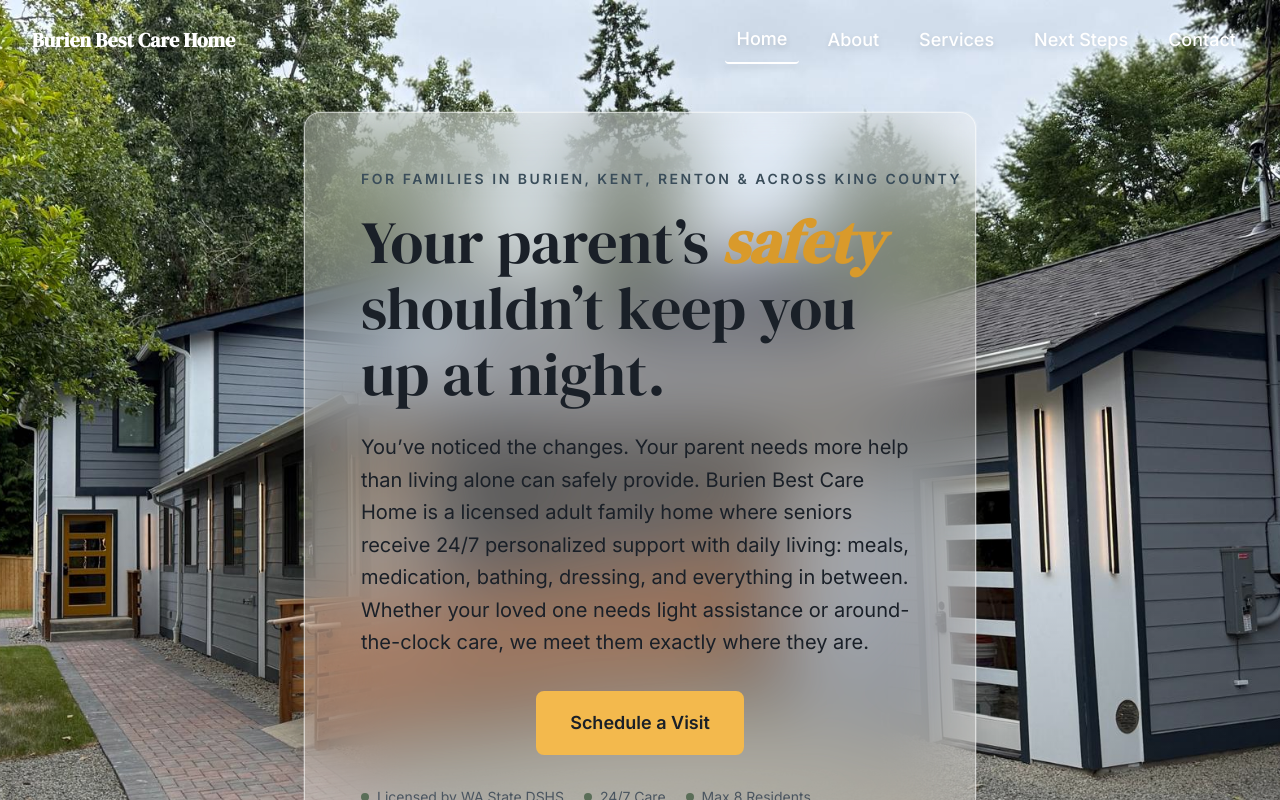
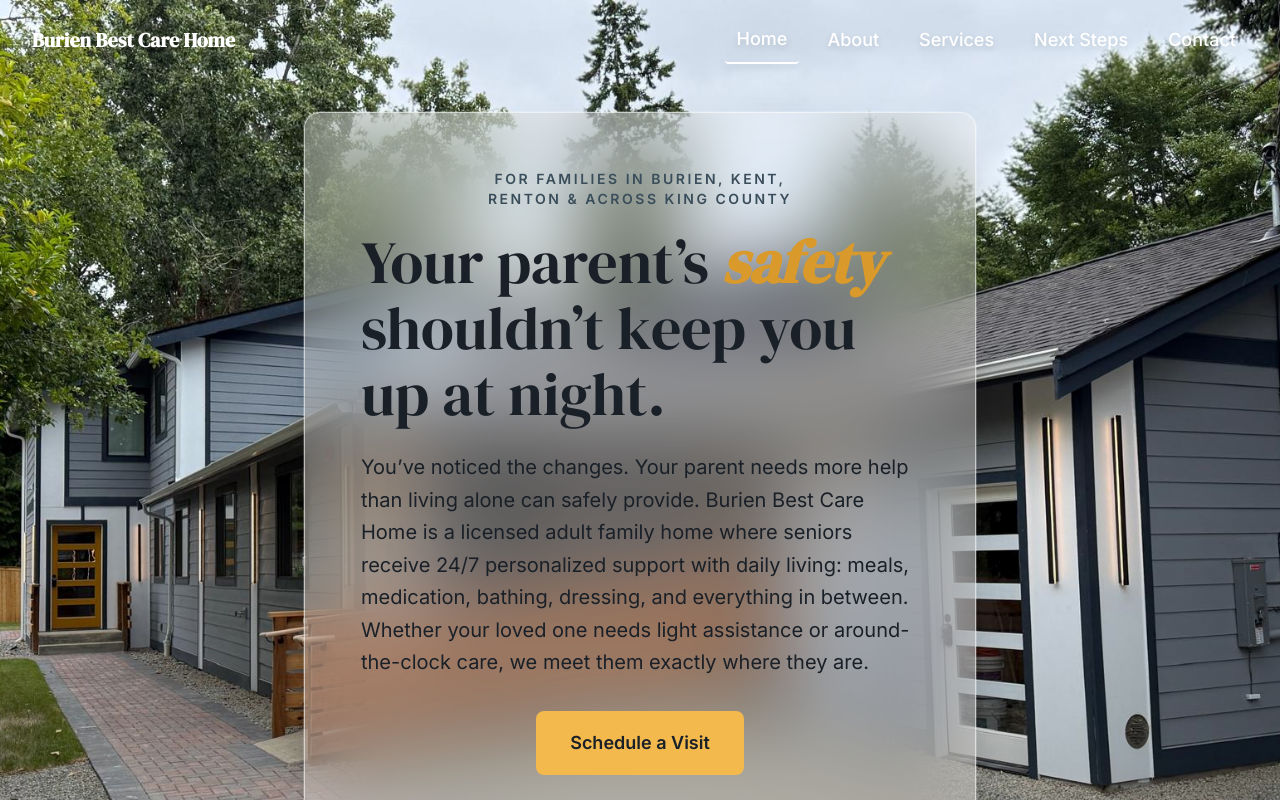
Before and after one commit to YourNextStepTeam/burienbestcarehome-site, a Next.js app in the folder nextjs-site/: page / in a window 1280 px wide. Shown: the top 800 px of the page. Built offline with nearby package versions, Linux system fonts and the light colour scheme.

Commit message:
Phase E: fix hero eyebrow breathing room — remove nowrap, balance wrap within 34ch
Updated HeroSection component styles and text.

```diff
--- a/nextjs-site/src/components/HeroSection.tsx
+++ b/nextjs-site/src/components/HeroSection.tsx
@@ -74,10 +74,10 @@ export default function HeroSection() {
         >
           {/* Eyebrow — plain text, centered so left/right padding inside the glass panel is equal */}
           <motion.p
-            className="text-[color:var(--color-slate-soft)] text-[11px] sm:text-xs lg:text-sm font-semibold uppercase tracking-[0.18em] mb-5 text-center"
+            className="text-[color:var(--color-slate-soft)] text-[11px] sm:text-xs lg:text-sm font-semibold uppercase tracking-[0.18em] mb-5 text-center text-balance max-w-[34ch] mx-auto"
             variants={itemVariants}
           >
-            <span className="whitespace-nowrap">For families in Burien, Kent, Renton &amp; across King County</span>
+            For families in Burien, Kent, Renton &amp; across King County
           </motion.p>
 
           {/* Headline — "safety" highlighted in brand sage; intentional break for breathing room */}
```
